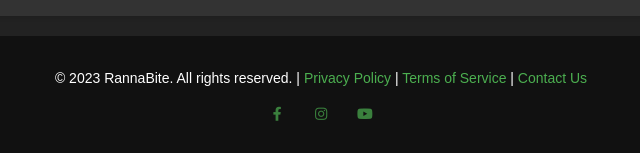
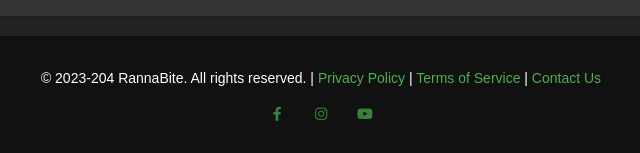
Before and after one commit to asnbd/ranna-bite, a plain HTML site: page index.html in a window 1280 px wide. Shown: the part 961-1114 px from the top of the page, 319-959 px from the left. Drawn offline with Linux system fonts and the light colour scheme; some packages are replaced by stand-ins of ours; a script that the page names is missing.

Commit message:
Update copyright year

```diff
--- a/index.html
+++ b/index.html
@@ -81,7 +81,7 @@
     </div>
 
     <div class="footer">
-        <p>&copy; 2023 RannaBite. All rights reserved. | <a href="privacy_policy.html">Privacy Policy</a> | <a
+        <p>&copy; 2023-204 RannaBite. All rights reserved. | <a href="privacy_policy.html">Privacy Policy</a> | <a
                 href="terms_of_service.html">Terms of Service</a> | <a href="contact-us">Contact Us</a></p>
         <div class="social-icons">
             <a target="_blank" href="https://facebook.com/rannabite"><i class="fab fa-facebook-f"></i></a>
```
